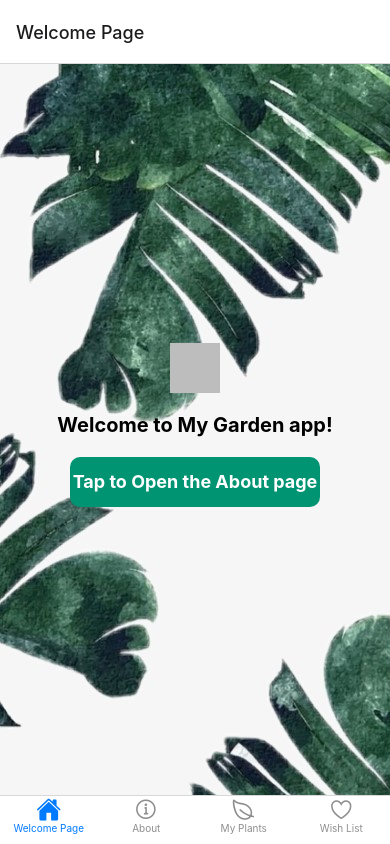
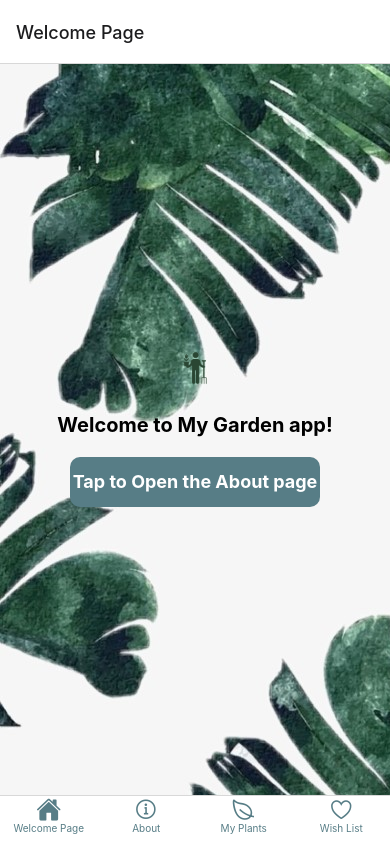
Before and after one commit to asya-seag/HomeworkApp, a React Native app: screen /WelcomePage in a window 390 px wide. Built offline with nearby package versions, Linux system fonts and the light colour scheme.

Commit message:
styled navigation bar

```diff
--- a/src/navigation/MainContainer.js
+++ b/src/navigation/MainContainer.js
@@ -41,10 +41,17 @@
                     },
                 })}
                 tabBarOptions={{
-                    activeTintColour: 'tomato',
-                    inactiveTintColour: 'grey',
-                    labelStyle: {paddingBottom: 10, fontSize: 10 },
-                    style: {padding: 10, height: 70}
+                    activeTintColor: '#577D86',
+                    inactiveTintColor: '#577D86',
+                    style: {
+                        backgroundColor: '#FFFFFF',
+                        padding: 10,
+                        height: 70,
+                    },
+                    labelStyle: {
+                        paddingBottom: 10,
+                        fontSize: 10,
+                    },
                 }}
             >
                 <Tab.Screen name={HomePageName} component={HomePage}/>
--- a/src/screens/WelcomePage.js
+++ b/src/screens/WelcomePage.js
@@ -70,7 +70,7 @@
     width: 250,
     height: 50,
     borderRadius: 10,
-    backgroundColor: '#009473',
+    backgroundColor: '#577D86',
     justifyContent: 'center',
     alignItems: 'center',
   },
```
